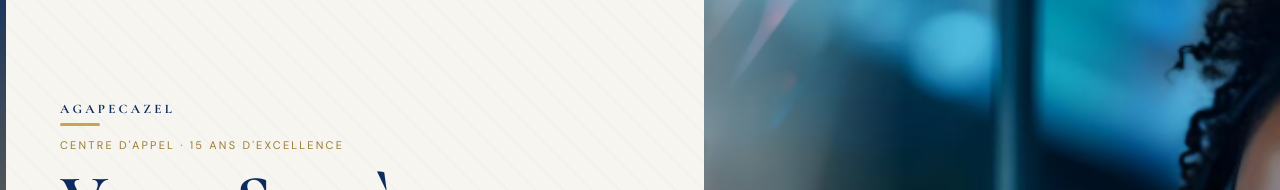
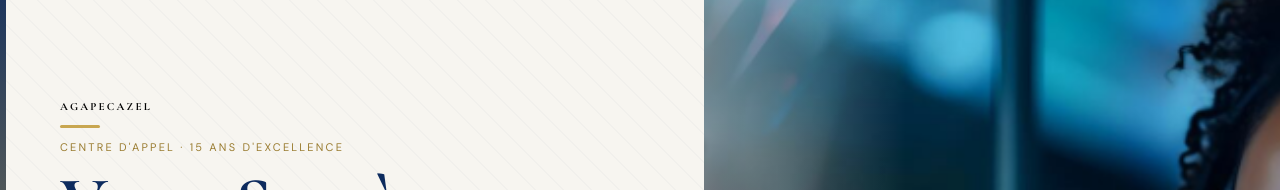
Before and after one commit to allanbavajee/Agapecazel, a Next.js app: page / in a window 1280 px wide. Shown: the part 236-426 px from the top of the page. Built offline with nearby package versions, Linux system fonts and the light colour scheme.

Commit message:
Update page.js

```diff
--- a/app/page.js
+++ b/app/page.js
@@ -380,7 +380,7 @@ export default function Home() {
             <div style={s.heroGlow} />
 
             <div style={{ ...s.heroContent, animation: "fadeUp 0.85s ease both", position: "relative" }}>
-              <p style={{ fontFamily: "'Cormorant Garamond',serif", fontSize: 13, fontWeight: 700, letterSpacing: "0.25em", color: "var(--navy)", marginBottom: 6, textTransform: "uppercase" }}>AGAPECAZEL</p>
+              <p style={{ fontFamily: "'Cormorant Garamond',serif", fontSize: 11, fontWeight: 700, letterSpacing: "0.2em", color: "#000000", textTransform: "uppercase", marginBottom: 12 }}>AGAPECAZEL</p>
               <p style={s.eyebrow} className="gold-line">{t.eyebrowHero}</p>
               <h1 className="hero-title" style={s.heroTitle}>
                 {t.heroTitle1}<br />
```
